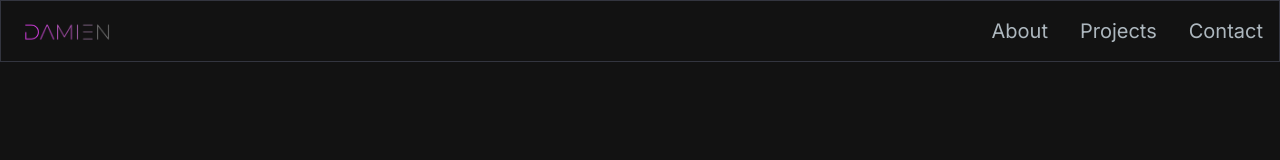
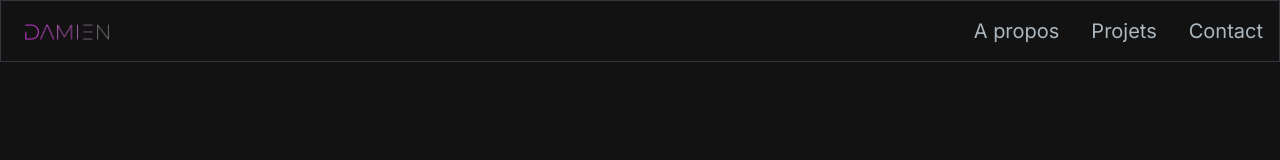
Before and after one commit to dam824/Portfolio, a Next.js app: page / in a window 1280 px wide. Shown: the top 160 px of the page. Built offline with nearby package versions, Linux system fonts and the light colour scheme.

Commit message:
maj footer et nav

```diff
--- a/app/components/Footer.jsx
+++ b/app/components/Footer.jsx
@@ -1,10 +1,11 @@
 import React from 'react'
+import Image from 'next/image'
 
 const Footer = () => {
   return (
     <footer className='footer border border-t-[#33353F] border-l-transparent border-r-transparent text-white'>
         <div className='container p-12 flex justify-between'>
-            <span>LOGO</span>
+            <Image src="/images/damien-logo.png" alt="logo damien" width={100} height={50} />
             <p className='text-slate-600'>Tout droits réservés</p>
         </div>
     </footer>
--- a/app/components/NavBar.jsx
+++ b/app/components/NavBar.jsx
@@ -8,11 +8,11 @@ import Image from 'next/image';
 
 const navLinks = [
     {
-        title:"About",
+        title:"A propos",
         path:"#about",
     },
     {
-        title:"Projects",
+        title:"Projets",
         path:"#projects",
     },
     {
```
